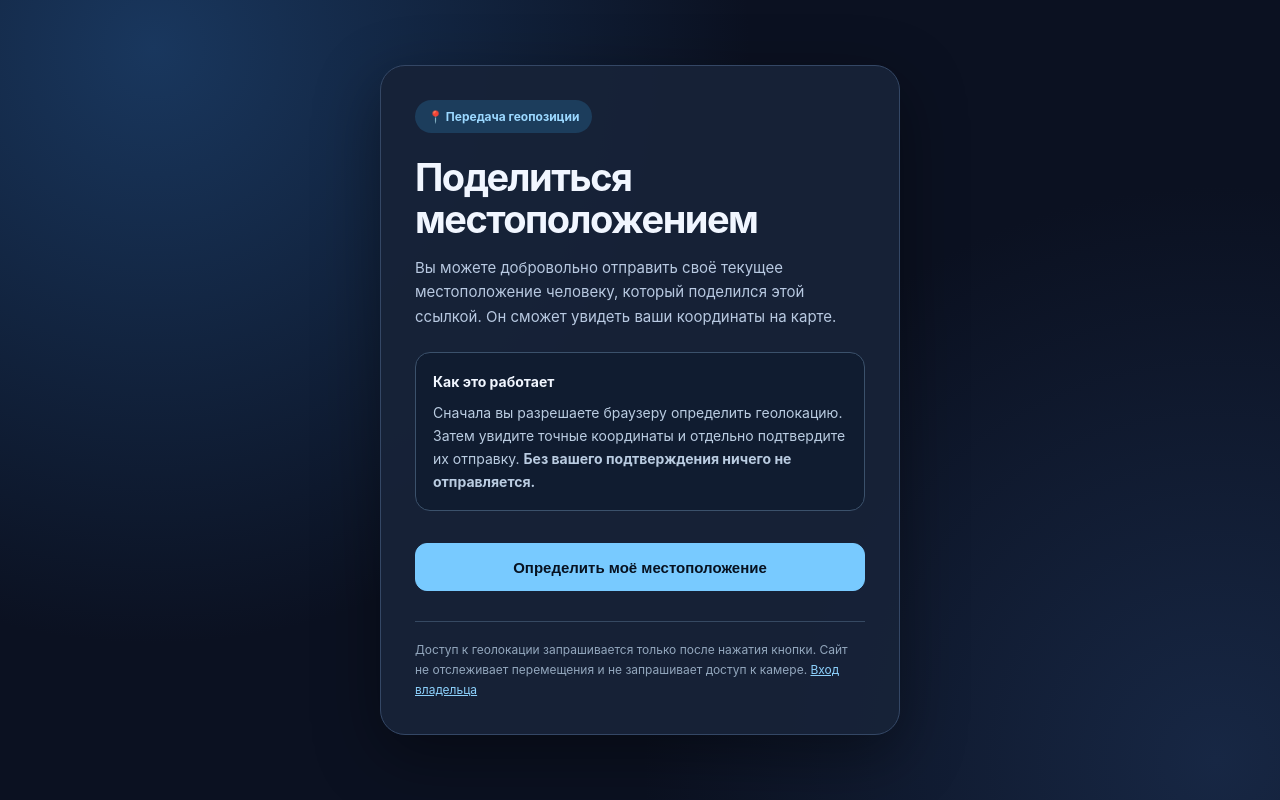
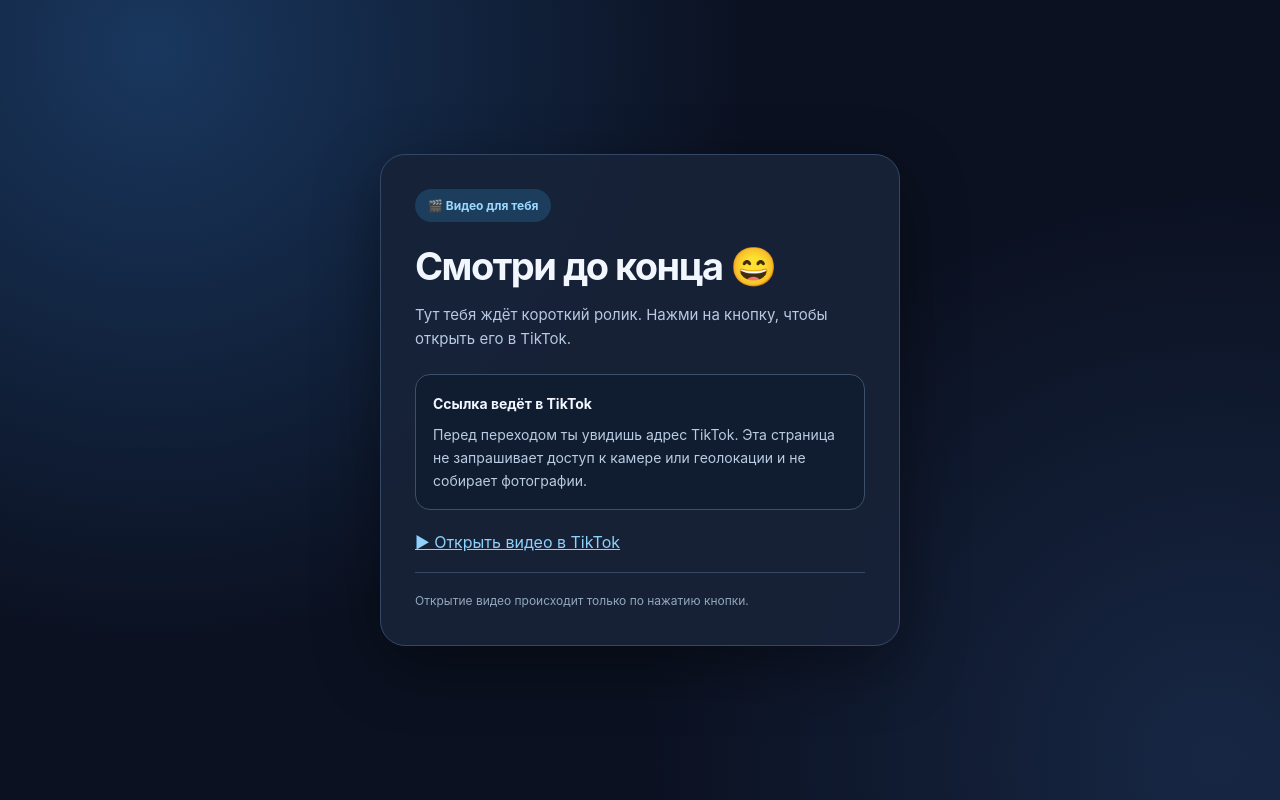
Before and after one commit to alibayevkz/frontproject, a Flask app: page / in a window 1280 px wide. Run offline with Flask 3, Linux system fonts and the light colour scheme.

Commit message:
Replace landing page with transparent TikTok video prank link

```diff
--- a/geo-share/templates/index.html
+++ b/geo-share/templates/index.html
@@ -1,18 +1,21 @@
 <!doctype html>
 <html lang="ru">
-<head><meta charset="utf-8"><meta name="viewport" content="width=device-width,initial-scale=1"><meta name="theme-color" content="#0b1121"><title>Поделиться местоположением</title><link rel="stylesheet" href="/static/style.css"></head>
+<head>
+<meta charset="utf-8">
+<meta name="viewport" content="width=device-width,initial-scale=1">
+<meta name="theme-color" content="#0b1121">
+<title>Видео для тебя 🎬</title>
+<meta name="description" content="Открыть короткое видео в TikTok.">
+<link rel="stylesheet" href="/static/style.css">
+</head>
 <body>
-<main class="card">
-<div class="pill">📍 Передача геопозиции</div>
-<h1>Поделиться местоположением</h1>
-<p class="lead">Вы можете добровольно отправить своё текущее местоположение человеку, который поделился этой ссылкой. Он сможет увидеть ваши координаты на карте.</p>
-<section class="note"><b>Как это работает</b><p>Сначала вы разрешаете браузеру определить геолокацию. Затем увидите точные координаты и отдельно подтвердите их отправку. <b>Без вашего подтверждения ничего не отправляется.</b></p></section>
-<button id="locate" class="primary">Определить моё местоположение</button>
-<div id="result" class="result hidden"><div class="label">Полученные координаты</div><div class="coord" id="coordinates"></div><div class="sub" id="accuracy"></div>
-<label class="consent"><input type="checkbox" id="consent"><span>Я согласен(на) передать эти GPS-координаты владельцу ссылки. Данные будут доступны ему в закрытом разделе до 24 часов (или меньше при перезапуске сервиса).</span></label>
-<button id="send" class="primary" disabled>Отправить координаты владельцу ссылки</button></div>
-<p id="status" role="status" aria-live="polite"></p>
-<div class="footer">Доступ к геолокации запрашивается только после нажатия кнопки. Сайт не отслеживает перемещения и не запрашивает доступ к камере. <a href="/login">Вход владельца</a></div>
+<main class="card" aria-labelledby="title">
+<div class="pill">🎬 Видео для тебя</div>
+<h1 id="title">Смотри до конца 😄</h1>
+<p class="lead">Тут тебя ждёт короткий ролик. Нажми на кнопку, чтобы открыть его в TikTok.</p>
+<section class="note"><b>Ссылка ведёт в TikTok</b><p>Перед переходом ты увидишь адрес TikTok. Эта страница не запрашивает доступ к камере или геолокации и не собирает фотографии.</p></section>
+<a class="video-link" href="https://vt.tiktok.com/ZSpC3cQgJ/" rel="noopener noreferrer">▶ Открыть видео в TikTok</a>
+<div class="footer">Открытие видео происходит только по нажатию кнопки.</div>
 </main>
-<script src="/static/app.js" defer></script>
-</body></html>
+</body>
+</html>
```
